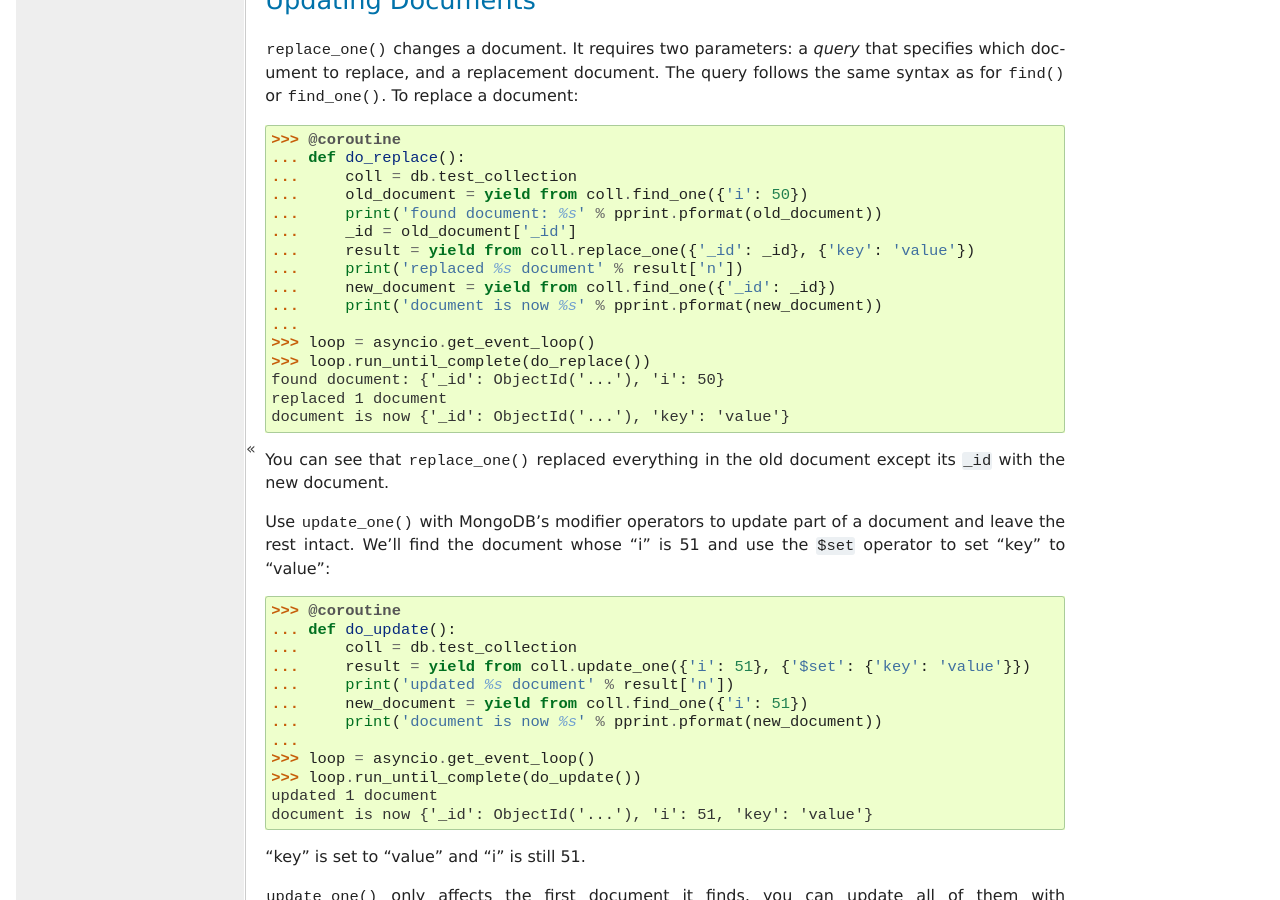
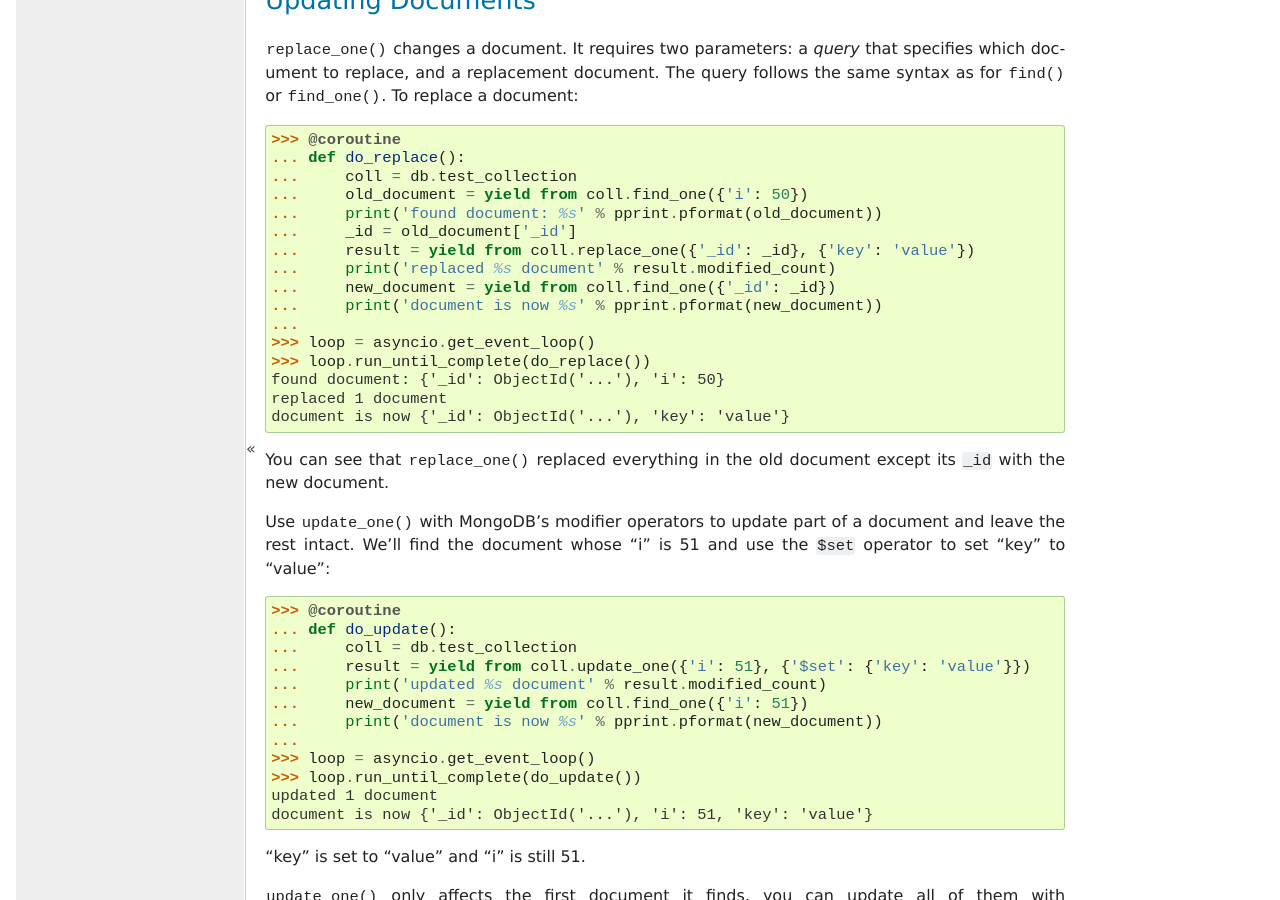
Before and after one commit to mongodb/motor, a Sphinx documentation site: the page built from doc/tutorial-asyncio.rst, in a window 1280 px wide and 900 px high, scrolled down 5436 px. Built offline with Sphinx 7.4.7, drawn with Linux system fonts in a browser that asks for light colours; the version number is read from the project's files by our own code; some of the changed text lies outside the part shown.

Commit message:
MOTOR-87 Finish tutorials with new APIs.

```diff
--- a/doc/tutorial-asyncio.rst
+++ b/doc/tutorial-asyncio.rst
@@ -157,7 +157,7 @@
 
   >>> # Clean up from previous insert
   >>> pymongo.MongoClient().test_database.test_collection.delete_many({})
-  {...}
+  <pymongo.results.DeleteResult ...>
 
 Using native coroutines
 -----------------------
@@ -338,7 +338,7 @@
   ...     print('found document: %s' % pprint.pformat(old_document))
   ...     _id = old_document['_id']
   ...     result = yield from coll.replace_one({'_id': _id}, {'key': 'value'})
-  ...     print('replaced %s document' % result['n'])
+  ...     print('replaced %s document' % result.modified_count)
   ...     new_document = yield from coll.find_one({'_id': _id})
   ...     print('document is now %s' % pprint.pformat(new_document))
   ...
@@ -362,7 +362,7 @@
   ... def do_update():
   ...     coll = db.test_collection
   ...     result = yield from coll.update_one({'i': 51}, {'$set': {'key': 'value'}})
-  ...     print('updated %s document' % result['n'])
+  ...     print('updated %s document' % result.modified_count)
   ...     new_document = yield from coll.find_one({'i': 51})
   ...     print('document is now %s' % pprint.pformat(new_document))
   ...
@@ -421,7 +421,7 @@
   ...
   >>> loop = asyncio.get_event_loop()
   >>> loop.run_until_complete(use_count_command())
-  response: {'n': 1000, 'ok': 1.0}
+  response: {'n': 1000, 'ok': 1.0, ...}
 
 Since the order of command parameters matters, don't use a Python dict to pass
 the command's parameters. Instead, make a habit of using :class:`bson.SON`,
--- a/doc/tutorial-tornado.rst
+++ b/doc/tutorial-tornado.rst
@@ -306,7 +306,7 @@
 
   >>> # Clean up from previous insert
   >>> pymongo.MongoClient().test_database.test_collection.delete_many({})
-  {...}
+  <pymongo.results.DeleteResult ...>
 
 Using native coroutines
 -----------------------
@@ -476,14 +476,14 @@
 
 .. doctest:: after-inserting-2000-docs
 
-  >>> @coroutine
+  >>> @gen.coroutine
   ... def do_replace():
   ...     coll = db.test_collection
   ...     old_document = yield coll.find_one({'i': 50})
   ...     print('found document: %s' % pprint.pformat(old_document))
   ...     _id = old_document['_id']
   ...     result = yield coll.replace_one({'_id': _id}, {'key': 'value'})
-  ...     print('replaced %s document' % result['n'])
+  ...     print('replaced %s document' % result.modified_count)
   ...     new_document = yield coll.find_one({'_id': _id})
   ...     print('document is now %s' % pprint.pformat(new_document))
   ...
@@ -506,7 +506,7 @@
   ... def do_update():
   ...     coll = db.test_collection
   ...     result = yield coll.update_one({'i': 51}, {'$set': {'key': 'value'}})
-  ...     print('updated %s document' % result['n'])
+  ...     print('updated %s document' % result.modified_count)
   ...     new_document = yield coll.find_one({'i': 51})
   ...     print('document is now %s' % pprint.pformat(new_document))
   ...
@@ -562,7 +562,7 @@
   ...     print('response: %s' % pprint.pformat(response))
   ...
   >>> IOLoop.current().run_sync(use_count_command)
-  response: {'n': 1000, 'ok': 1.0}
+  response: {'n': 1000, 'ok': 1.0, ...}
 
 Since the order of command parameters matters, don't use a Python dict to pass
 the command's parameters. Instead, make a habit of using :class:`bson.SON`,
```
Also changed, not shown: other parts of doc/tutorial-asyncio.rst (+1 -1 lines), other parts of doc/tutorial-tornado.rst (+2 -2 lines).
